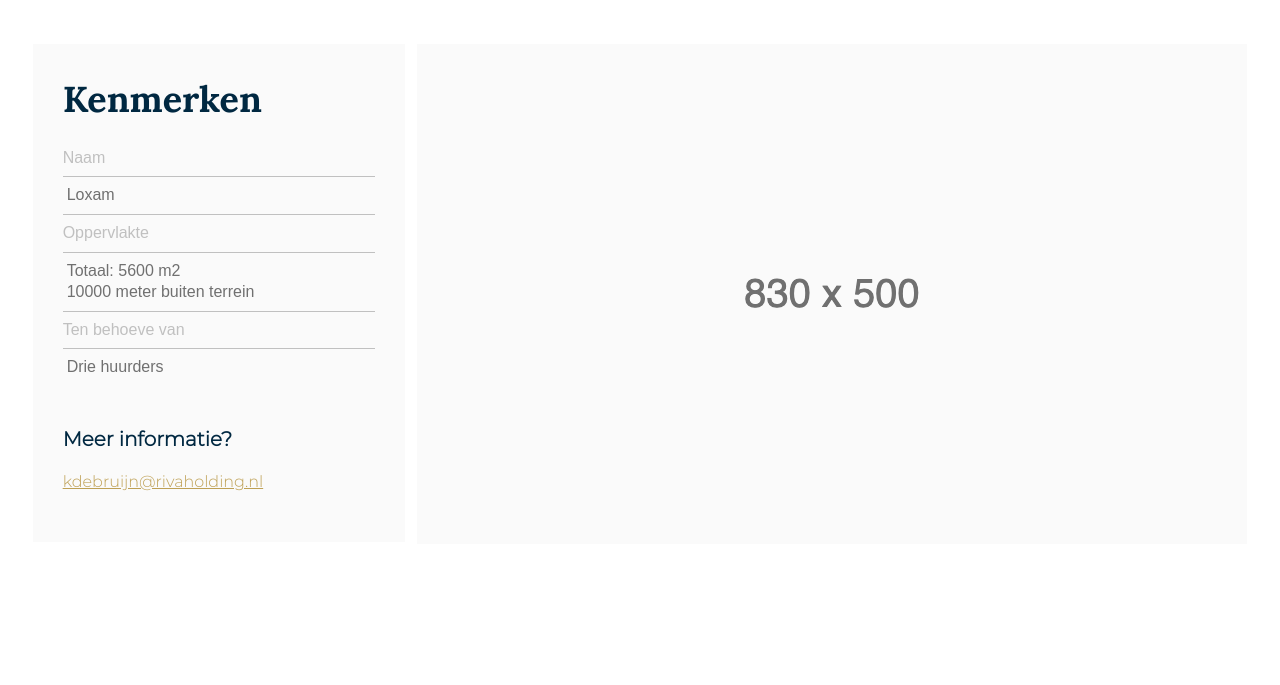
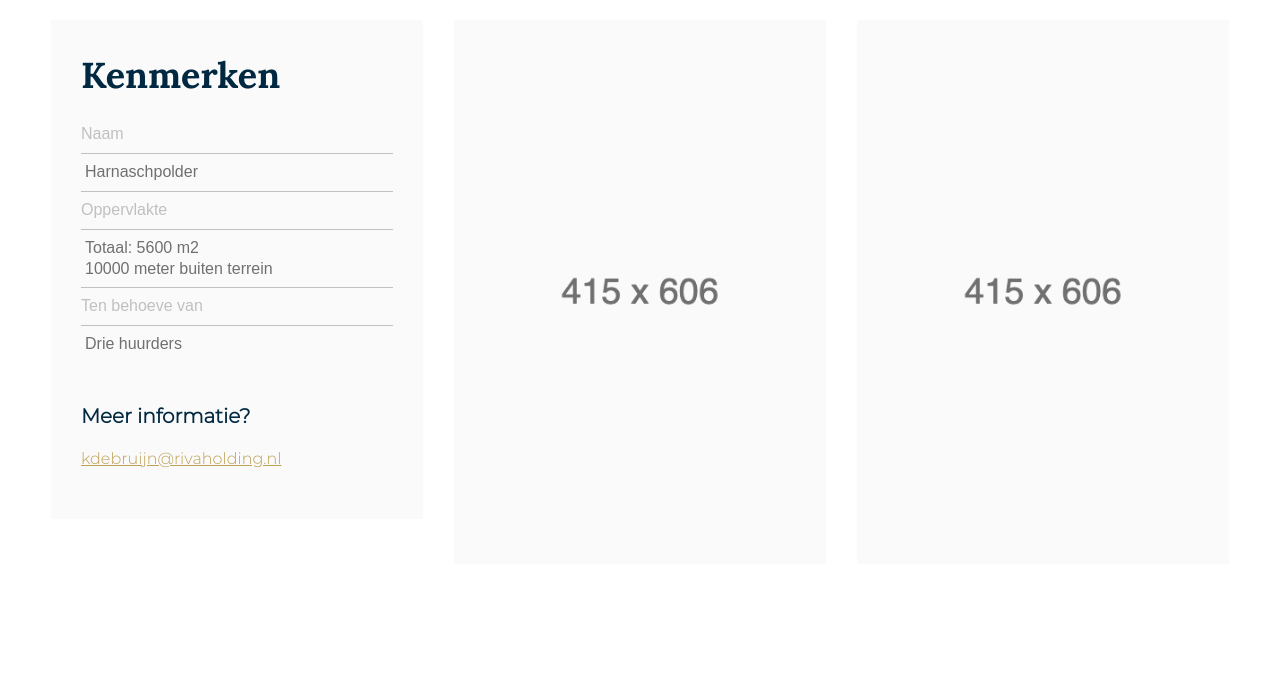
Before and after one commit to sunnydegraaf/riva, a website: page projects/loxam.html in a window 1280 px wide. Shown: the part 1555-2240 px from the top of the page. Drawn offline with Linux system fonts and the light colour scheme; a web font is replaced by a local one.

Commit message:
Updated project for mobile

```diff
--- a/projects/loxam.html
+++ b/projects/loxam.html
@@ -69,7 +69,7 @@
                 <h2>Kenmerken</h2>
                 <dl>
                     <dt>Naam</dt>
-                    <dd class="last">Loxam</dd>
+                    <dd class="last">Harnaschpolder</dd>
                     <dt>Oppervlakte</dt>
                     <dd>Totaal: 5600 m2</dd>
                     <dd class="last">10000 meter buiten terrein</dd>
@@ -79,10 +79,12 @@
                 <h3 class="more-info">Meer informatie?</h3>
                 <p><a href="mailto:kdebruijn@rivaholding.nl">kdebruijn@rivaholding.nl</a></p>
             </section>
-            <div class="images">
-                <div class="col-8">
-                    <img src="/src/img/loxam/placeholder_image_wide.png">
-                </div>
+            <div class="col-4">
+                <img src="/src/img/loxam/placeholder_image.png">
+            </div>
+            <div class="col-4">
+                <img src="/src/img/loxam/placeholder_image.png">
+            </div>
         </div>
     </div>
     <div class="contact" id="contact">
--- a/src/styles/_project.scss
+++ b/src/styles/_project.scss
@@ -34,7 +34,12 @@
     }
 
     .img {
+        .col-12 {
+            padding: 0px;
+        }
+
         img {
+            margin-bottom: -10px;
             width: 100%;
         }
     }
```
Also changed, not shown: src/styles/index.css, 1 other file.
